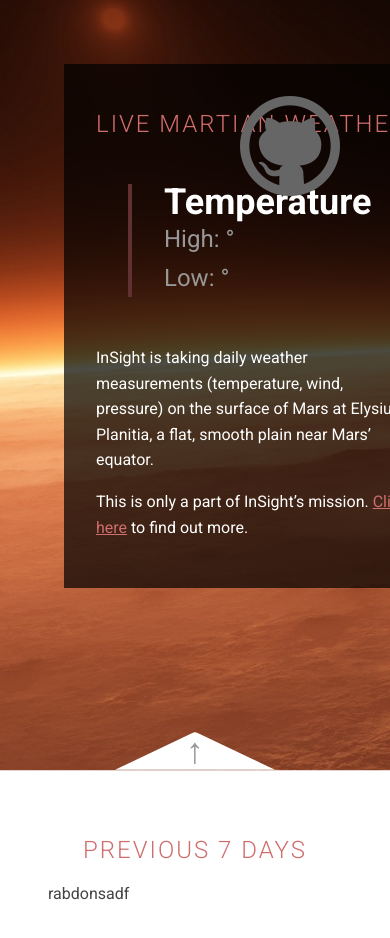
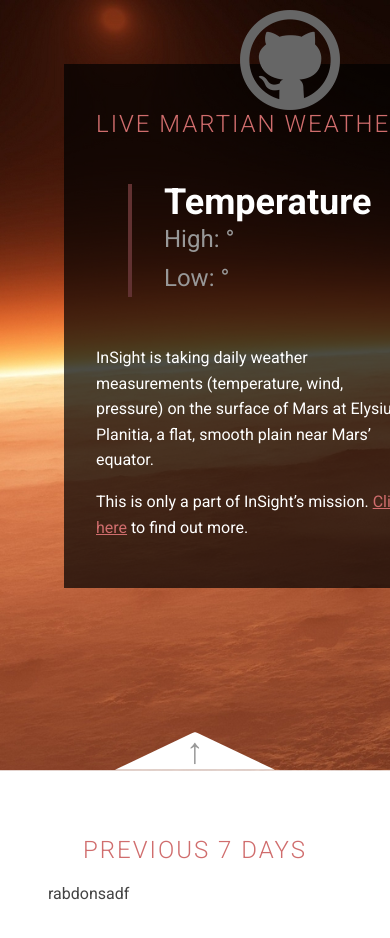
Before and after one commit to AidanLDev/Weather-App, a plain HTML site: page index.html in a window 390 px wide. Shown: the top 938 px of the page. Drawn offline with Linux system fonts and the light colour scheme; no server answers.

Commit message:
Move github icon above wind when screens smaller than 1200px

```diff
--- a/css/main.css
+++ b/css/main.css
@@ -242,6 +242,12 @@
   right: 50px;
 }
 
+@media (max-width: 1200px) {
+  .socials {
+    top: 10px;
+  }
+}
+
 .socials img {
   height: 100px;
   width: 100px;
```
